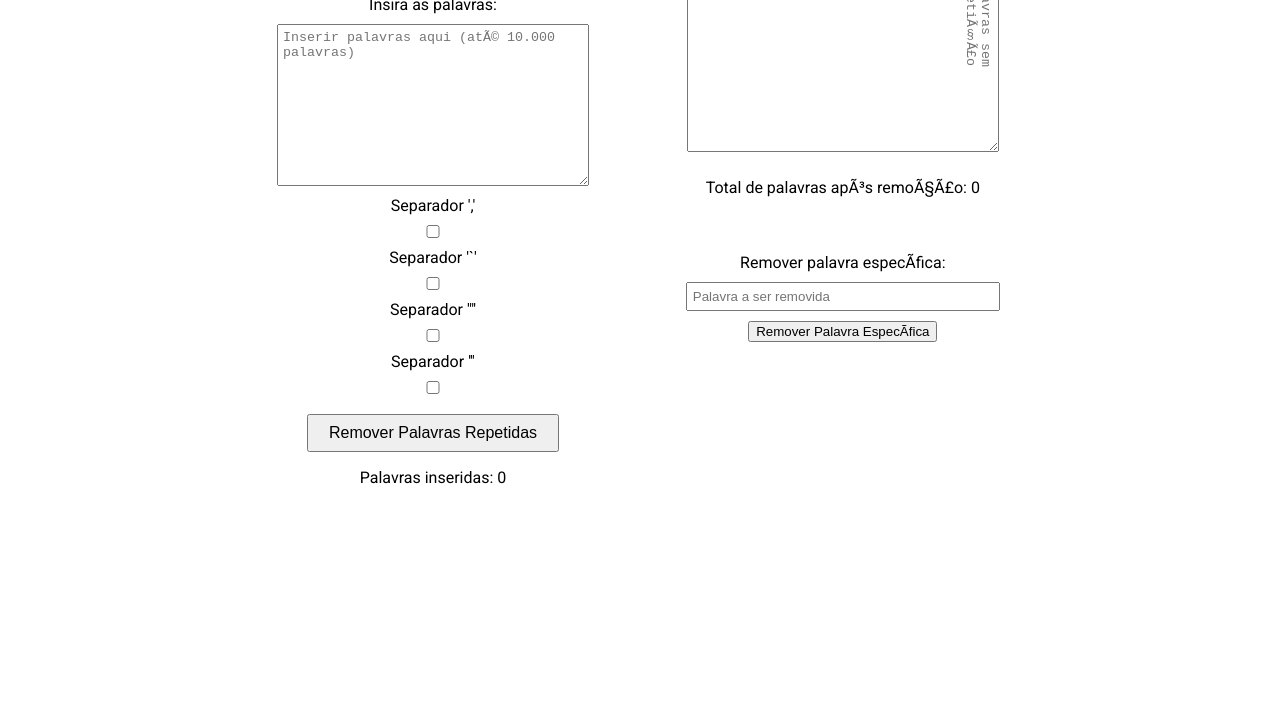
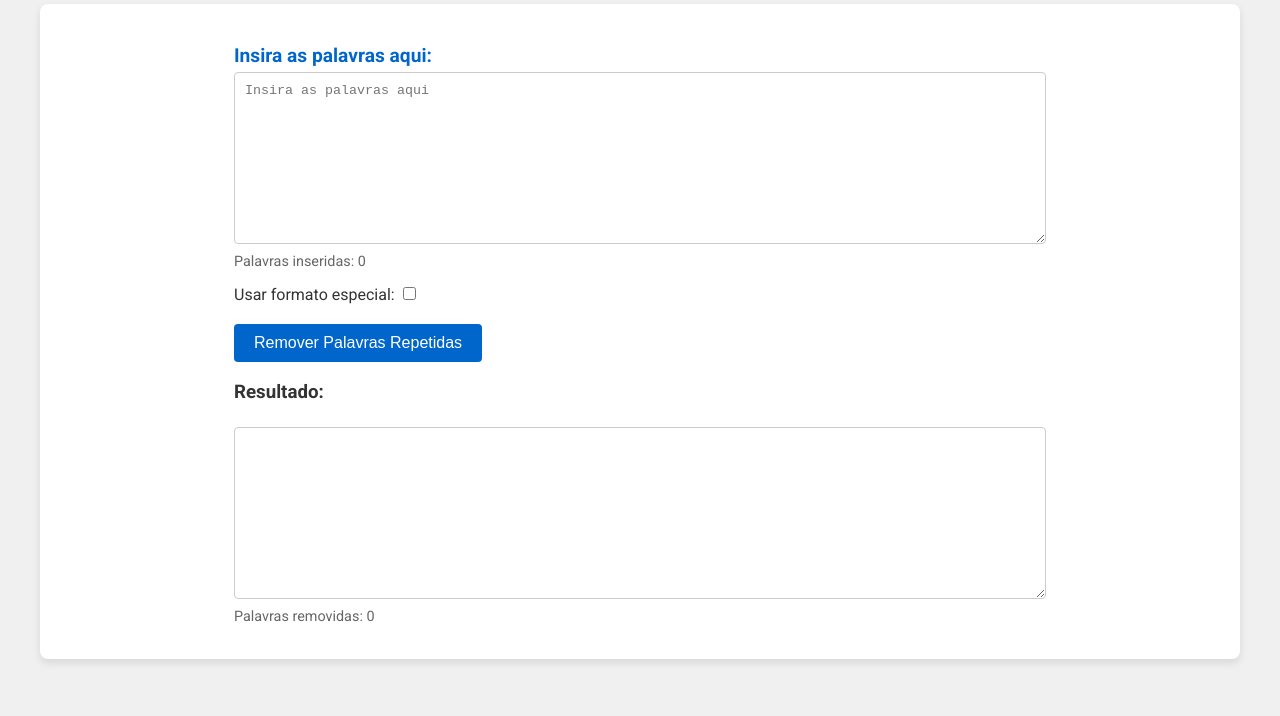
Before and after one commit to gtcmod/removeduplicate, a plain HTML site: page index.html in a window 1280 px wide. Shown: the part 84-800 px from the top of the page. Drawn offline with Linux system fonts and the light colour scheme.

Commit message:
Update index.html

```diff
--- a/index.html
+++ b/index.html
@@ -1,152 +1,139 @@
 <!DOCTYPE html>
-<html>
+<html lang="en">
 <head>
-  <title>Remover Palavras Repetidas</title>
-  <link href="https://fonts.googleapis.com/css2?family=Roboto" rel="stylesheet">
+  <meta charset="UTF-8">
+  <meta name="viewport" content="width=device-width, initial-scale=1.0">
+  <title>Removedor de Palavras Repetidas</title>
+  <link rel="stylesheet" href="https://fonts.googleapis.com/css2?family=Roboto:wght@400;700&display=swap">
   <style>
     body {
       font-family: 'Roboto', sans-serif;
       text-align: center;
-      display: flex;
-      justify-content: center;
-      height: 100vh;
-      margin: 0;
-      padding: 0;
+      margin: 40px;
+      background-color: #f0f0f0;
+      color: #333;
     }
-    h1 {
-      margin-top: 20px;
+    h2 {
+      color: #0066cc;
     }
-    input, textarea {
-      margin: 10px;
-      padding: 5px;
-      width: 300px;
-    }
-    #removeDuplicatesButton {
-      margin-top: 10px;
-      padding: 8px 20px;
-      font-size: 16px;
-      cursor: pointer;
-    }
-    .inputs-container {
+    .container {
       display: flex;
       flex-direction: column;
       align-items: center;
-      margin: 20px;
+      background-color: #fff;
+      padding: 20px;
+      border-radius: 8px;
+      box-shadow: 0 4px 8px rgba(0, 0, 0, 0.1);
+    }
+    .input-container {
+      width: 70%;
+      margin-top: 20px;
+      text-align: left;
     }
     .result-container {
-      margin: 20px;
+      width: 70%;
+      text-align: left;
+      margin-top: 20px;
     }
-    .middle {
-      margin-top: 40px;
+    .button-container {
+      width: 100%;
+      margin-top: 20px;
     }
-    .vertical-text {
-      white-space: pre-line;
-      overflow-y: auto;
-      writing-mode: vertical-rl;
-      text-orientation: mixed;
+    .input-label {
+      font-size: 1.2em;
+      font-weight: bold;
+      margin-bottom: 5px;
+      color: #0066cc;
+    }
+    textarea {
+      width: 100%;
+      box-sizing: border-box;
+      padding: 10px;
+      margin-top: 5px;
+      border: 1px solid #ccc;
+      border-radius: 4px;
+      resize: vertical;
+    }
+    p {
+      font-size: 0.9em;
+      margin-top: 5px;
+      color: #666;
+    }
+    label {
+      color: #333;
+    }
+    button {
+      background-color: #0066cc;
+      color: #fff;
+      padding: 10px 20px;
+      border: none;
+      border-radius: 4px;
+      cursor: pointer;
+      font-size: 1em;
+    }
+    button:hover {
+      background-color: #005bb5;
+    }
+    h3 {
+      color: #333; /* Cor do texto 'Resultado:' */
     }
   </style>
 </head>
 <body>
-  <div class="left-container">
-    <h1>Remover Palavras Repetidas</h1>
-    <div class="inputs-container">
-      <label for="inputWords">Insira as palavras:</label>
-      <textarea id="inputWords" placeholder="Inserir palavras aqui (atÃ© 10.000 palavras)" rows="10"></textarea>
-      <label for="separatorComma">Separador ','</label>
-      <input type="checkbox" id="separatorComma" name="separator" value="comma">
 
-      <label for="separatorBacktick">Separador '`'</label>
-      <input type="checkbox" id="separatorBacktick" name="separator" value="backtick">
+  <h2>Removedor de Palavras Repetidas</h2>
 
-      <label for="separatorDoubleQuotes">Separador '"'</label>
-      <input type="checkbox" id="separatorDoubleQuotes" name="separator" value="doubleQuotes">
+  <div class="container">
+    <div class="input-container">
+      <label for="inputPalavras" class="input-label">Insira as palavras aqui:</label>
+      <textarea id="inputPalavras" rows="10" placeholder="Insira as palavras aqui"></textarea>
 
-      <label for="separatorSingleQuotes">Separador '''</label>
-      <input type="checkbox" id="separatorSingleQuotes" name="separator" value="singleQuotes">
+      <p>Palavras inseridas: <span id="contadorPalavras">0</span></p>
 
-      <button id="removeDuplicatesButton">Remover Palavras Repetidas</button>
-      <p>Palavras inseridas: <span id="wordCount">0</span></p>
+      <label for="checkboxFormato">Usar formato especial:</label>
+      <input type="checkbox" id="checkboxFormato">
     </div>
-  </div>
-  <div class="right-container">
+
     <div class="result-container">
-      <div class="inputs-container">
-        <label for="outputWords">Palavras sem repetiÃ§Ã£o:</label>
-        <textarea id="outputWords" placeholder="Palavras sem repetiÃ§Ã£o" readonly rows="10" class="vertical-text"></textarea>
-        <p>Total de palavras apÃ³s remoÃ§Ã£o: <span id="finalWordCount">0</span></p>
-      </div>
-      <div class="inputs-container middle">
-        <label for="removeSpecificWord">Remover palavra especÃ­fica:</label>
-        <input type="text" id="removeSpecificWord" placeholder="Palavra a ser removida">
-        <button id="removeSpecificButton">Remover Palavra EspecÃ­fica</button>
-      </div>
+      <button onclick="removerRepetidas()">Remover Palavras Repetidas</button>
+
+      <h3>Resultado:</h3>
+      <textarea id="resultado" rows="10" readonly></textarea>
+
+      <p>Palavras removidas: <span id="contadorPalavrasRemovidas">0</span></p>
     </div>
   </div>
 
   <script>
-    function removeDuplicates() {
-      let inputText = document.getElementById('inputWords').value;
-      let wordsArray = inputText.match(/(['`",]?\b\w+\b['`",]?)/g);
-      let uniqueWords = Array.from(new Set(wordsArray));
+    function removerRepetidas() {
+      var inputPalavras = document.getElementById('inputPalavras').value;
+      var checkboxFormato = document.getElementById('checkboxFormato').checked;
+      var contadorPalavras = document.getElementById('contadorPalavras');
+      var contadorPalavrasRemovidas = document.getElementById('contadorPalavrasRemovidas');
+      var resultado = document.getElementById('resultado');
 
-      let separator = getSelectedSeparator();
-      let output = uniqueWords.map(word => `${separator}${word}${separator}\n`).join('');
-      document.getElementById('outputWords').value = output.trim();
+      // Contar palavras inseridas
+      var palavrasInseridas = inputPalavras.split(/\s+/).filter(function(word) {
+        return word !== '';
+      });
+      contadorPalavras.textContent = palavrasInseridas.length;
 
-      document.getElementById('finalWordCount').innerText = uniqueWords.length;
-    }
-
-    function getSelectedSeparator() {
-      let checkboxes = document.querySelectorAll('input[name="separator"]:checked');
-      let separator = ' '; // Default separator
-
-      checkboxes.forEach((checkbox) => {
-        if (checkbox.value === 'comma') {
-          separator = ',';
-        } else if (checkbox.value === 'backtick') {
-          separator = '`';
-        } else if (checkbox.value === 'doubleQuotes') {
-          separator = '"';
-        } else if (checkbox.value === 'singleQuotes') {
-          separator = "'";
+      // Remover repetidas e aplicar formatação
+      var palavrasSemRepeticao = Array.from(new Set(palavrasInseridas)).map(function(word) {
+        // Remover acentos, cedilha, etc.
+        var palavraSemAcentos = word.normalize('NFD').replace(/[\u0300-\u036f]/g, '');
+        // Aplicar formato especial apenas se a opção estiver marcada e a palavra não contiver a marcação
+        if (checkboxFormato && !word.includes('`')) {
+          contadorPalavrasRemovidas.textContent++;
+          return '`' + palavraSemAcentos + '`,';
+        } else {
+          return palavraSemAcentos;
         }
       });
 
-      return separator;
+      resultado.value = palavrasSemRepeticao.join('\n');
     }
+  </script>
 
-    function removeSpecificWord() {
-      let specificWord = document.getElementById('removeSpecificWord').value.toLowerCase();
-      let outputText = document.getElementById('outputWords').value.toLowerCase();
-      let wordsArray = outputText.split(/\s+/);
-
-      if (!specificWord.trim()) {
-        alert('Insira uma palavra para remover.');
-        return;
-      }
-
-      let updatedWordsArray = wordsArray.filter(word => word.toLowerCase() !== specificWord);
-      let separator = getSelectedSeparator();
-      let output = updatedWordsArray.map(word => `${separator}${word}${separator}`).join('\n');
-      document.getElementById('outputWords').value = output.trim();
-
-      document.getElementById('finalWordCount').innerText = updatedWordsArray.length;
-    }
-
-    document.getElementById('removeDuplicatesButton').addEventListener('click', removeDuplicates);
-    document.getElementById('removeSpecificButton').addEventListener('click', removeSpecificWord);
-
-    document.getElementById('inputWords').addEventListener('input', function() {
-      let inputText = this.value;
-      let wordCount = inputText.trim() ? inputText.trim().split(/\s+/).length : 0;
-      document.getElementById('wordCount').innerText = wordCount;
-
-      if (!inputText.trim()) {
-        document.getElementById('outputWords').value = '';
-        document.getElementById('finalWordCount').innerText = '0';
-      }
-    });
-  </script>
 </body>
 </html>
```
